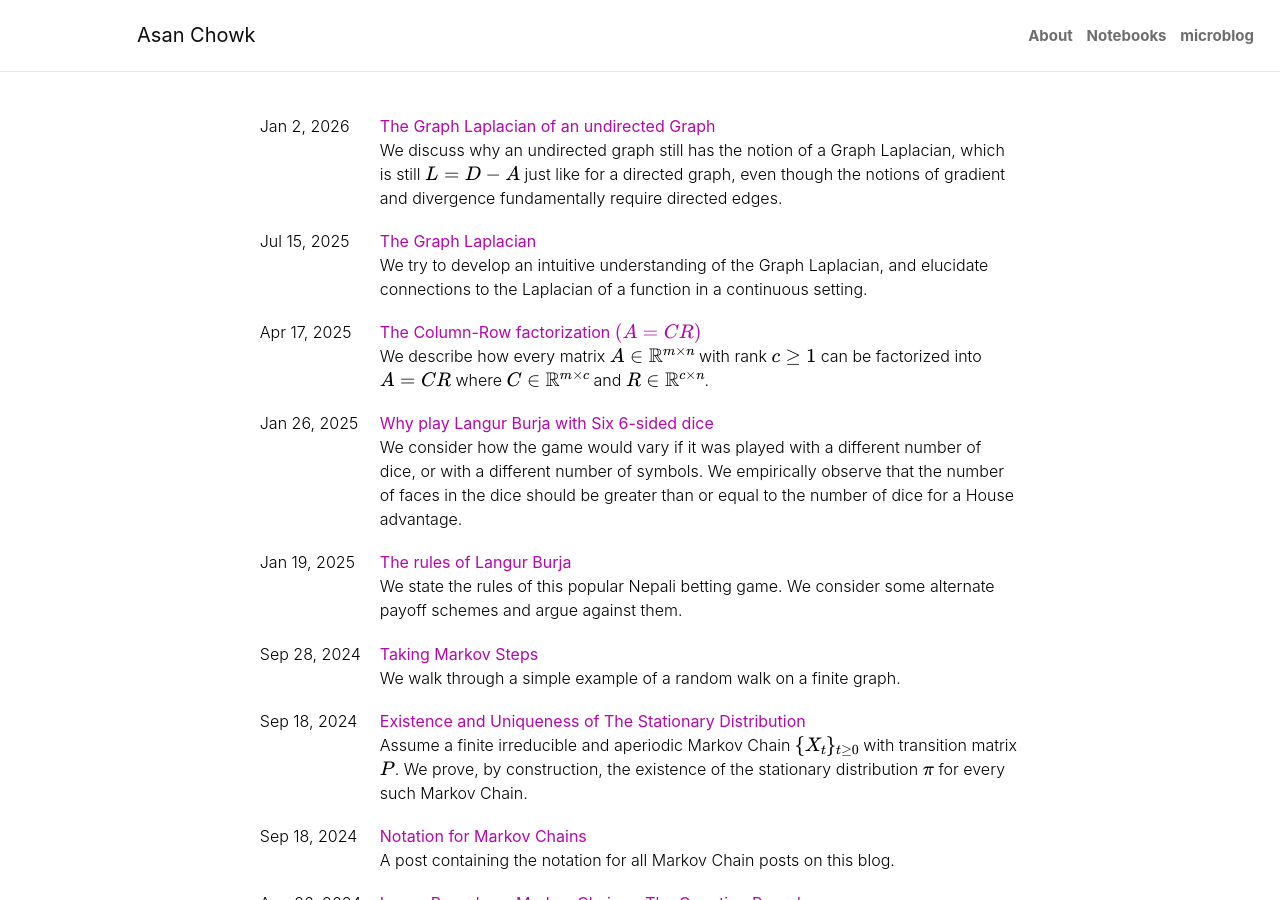
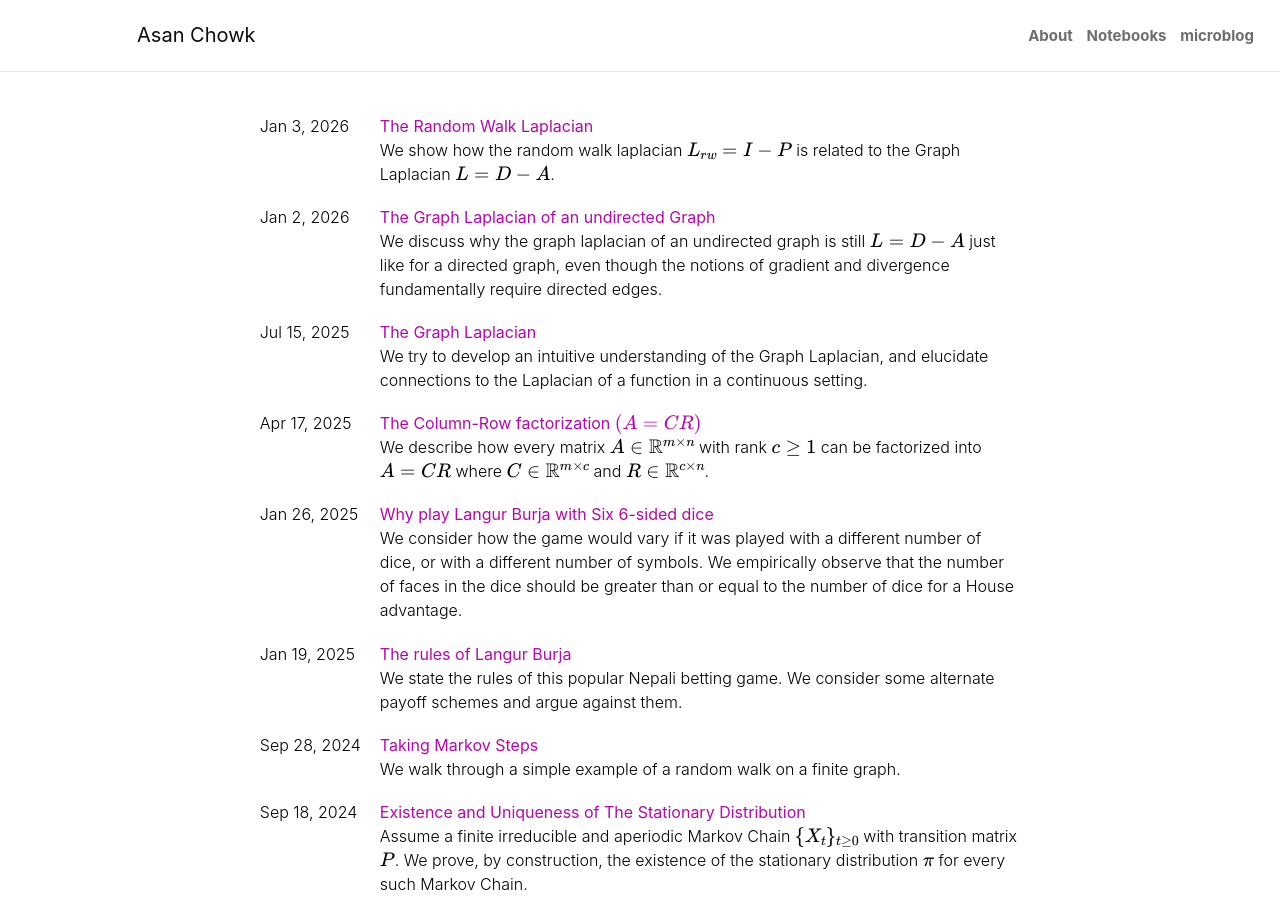
Before and after one commit to bsuwal/bsuwal.github.io, a Jekyll site: the page built from _pages/index.md, in a window 1280 px wide and 900 px high. Built offline with Jekyll 4.4.1, drawn with Linux system fonts in a browser that asks for light colours; a style sheet for code colours, icons or effects is not loaded; some of the changed lines change nothing that is shown.

Commit message:
rw laplacian post

```diff
--- a/_data/microblog/micro2025.yml
+++ b/_data/microblog/micro2025.yml
@@ -68,6 +68,3 @@ microposts:
            crucial forms of knowledge are disadvantaged in transmission through print, and even more so on "second-order"
            print-driven tools like LLMs. The politics of what information is offered to whom is a topic that needs much, much more serious acknowledgement.</p>
     tag: ai
-
-   # - date: 2025-12-11
-   #   post: When I worked as a TA and had to produce
--- a/_posts/2026-01-02-graph-laplacian-undirected.md
+++ b/_posts/2026-01-02-graph-laplacian-undirected.md
@@ -1,9 +1,9 @@
 ---
 layout: post
 title: The Graph Laplacian of an undirected Graph
-description: We discuss why an undirected graph still has the notion of a Graph Laplacian, which is still $L = D-A$ just like for a directed graph, even though the notions of gradient and divergence fundamentally require directed edges.
+description: We discuss why the graph laplacian of an undirected graph is still $L = D-A$ just like for a directed graph, even though the notions of gradient and divergence fundamentally require directed edges.
 date: 2026-01-02
-last_modified_at: 2026-01-02
+last_modified_at: 2026-01-03
 permalink: /blog/graph-laplacians-undirected.html
 tags: main trees probability randomwalks laplacian
 ---
--- /dev/null
+++ b/_posts/2026-01-03-random-walk-laplacian.md
@@ -0,0 +1,65 @@
+---
+layout: post
+title: The Random Walk Laplacian
+description: We show how the random walk laplacian $L_{rw} = I - P$ is related to the Graph Laplacian $L = D - A$.
+date: 2026-01-03
+last_modified_at: 2026-01-03
+permalink: /blog/rw-laplacian.html
+tags: main trees probability randomwalks laplacian
+---
+In the previous posts we discussed the graph laplacian
+
+$$
+L = D - A
+$$
+
+where $D$ and $A$ are the degree and adjacency matrices respectively. The _random walk Laplacian_ however is expressed as
+
+$$
+L_{rw} = I - P
+$$
+
+where $P$ is the random-walk transition matrix on the graph.
+
+While this may seem puzzling at first glance, $L_{rw}$ turns out to simply be $L$
+normalized by the degrees of the nodes.
+
+$$
+\begin{aligned}
+L_{rw}
+&= D^{-1}L \\
+&= D^{-1}(D - A) \\
+&= D^{-1}D - D^{-1}A \\
+&= I - P
+\end{aligned}
+$$
+
+Some other properties about $L_{rw}$:
+- $L_{rw}$ has the same eigenvectors as $P$. If $λ$ is an eigenvalue of $L_{rw}$, then $1 - λ$ is an eigenvalue of $P$:
+
+$$
+\begin{aligned}
+λx &= L_{rw} x \\
+&= (I - P)x \\
+&= x - Px \\
+Px &= x - λx \\
+Px &= (1 - λ)x
+\end{aligned}
+$$
+
+- The stationary distribution of $x$ is defined as $x = xP$. This can be now
+rewritten as $xL_{rw} = 0$:
+
+$$
+\begin{aligned}
+x &= xP \\
+x - xP &= 0 \\
+x(I-P) &= 0  \\
+xL_{rw} &- 0
+\end{aligned}
+$$
+
+- There is, unfortunately, no immediate relationship between the eigenvectors of
+$L$ and $L_{rw}$. [(Relevant Math StackExchange)](https://math.stackexchange.com/questions/1846769/eigenvalues-of-product-of-a-matrix-with-a-diagonal-matrix)
+
+This post is an elaboration of [a Math StackExchange answer by Misha Lavrov](https://math.stackexchange.com/questions/4174140/significance-of-the-random-walk-normalized-graph-laplacian).
```
